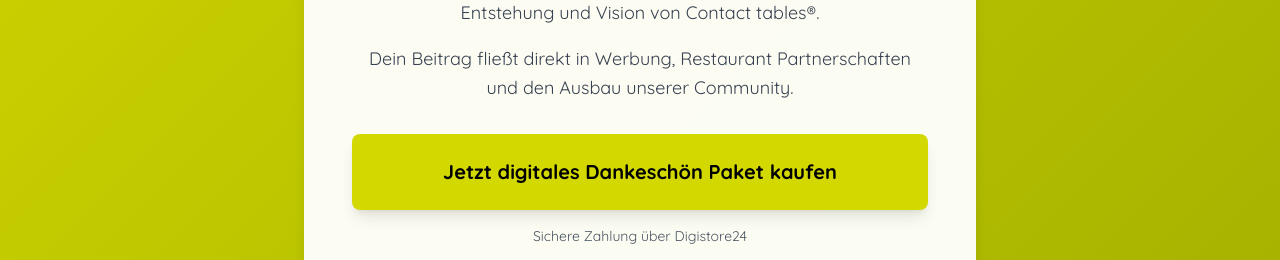
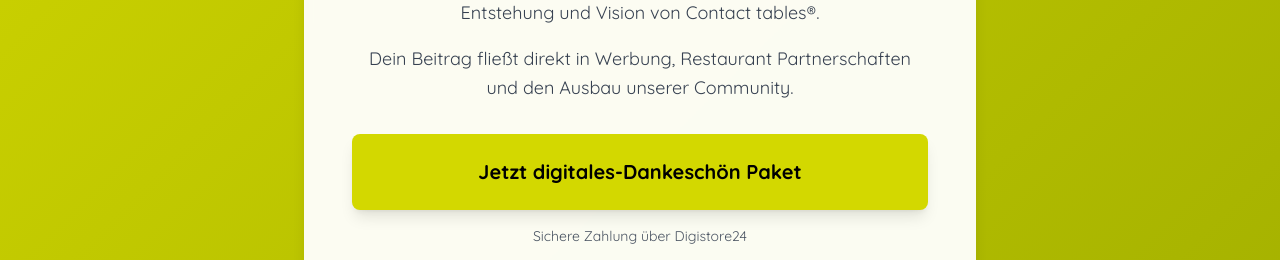
Before and after one commit to smc1992/fundraising-contact-tables, a React (Vite) app: page / in a window 1280 px wide. Shown: the part 5040-5300 px from the top of the page. Built offline with nearby package versions, Linux system fonts and the light colour scheme.

Commit message:
Change button text to 'Jetzt digitales-Dankeschön Paket'

```diff
--- a/src/pages/home/page.tsx
+++ b/src/pages/home/page.tsx
@@ -330,7 +330,7 @@ const HomePage: React.FC = () => {
                 onMouseEnter={(e) => e.currentTarget.style.backgroundColor = '#b8c100'}
                 onMouseLeave={(e) => e.currentTarget.style.backgroundColor = '#d3d800'}
               >
-                Jetzt digitales Dankeschön Paket kaufen
+                Jetzt digitales-Dankeschön Paket
               </button>
 
               <p className="text-sm text-gray-600 mt-4">
```
